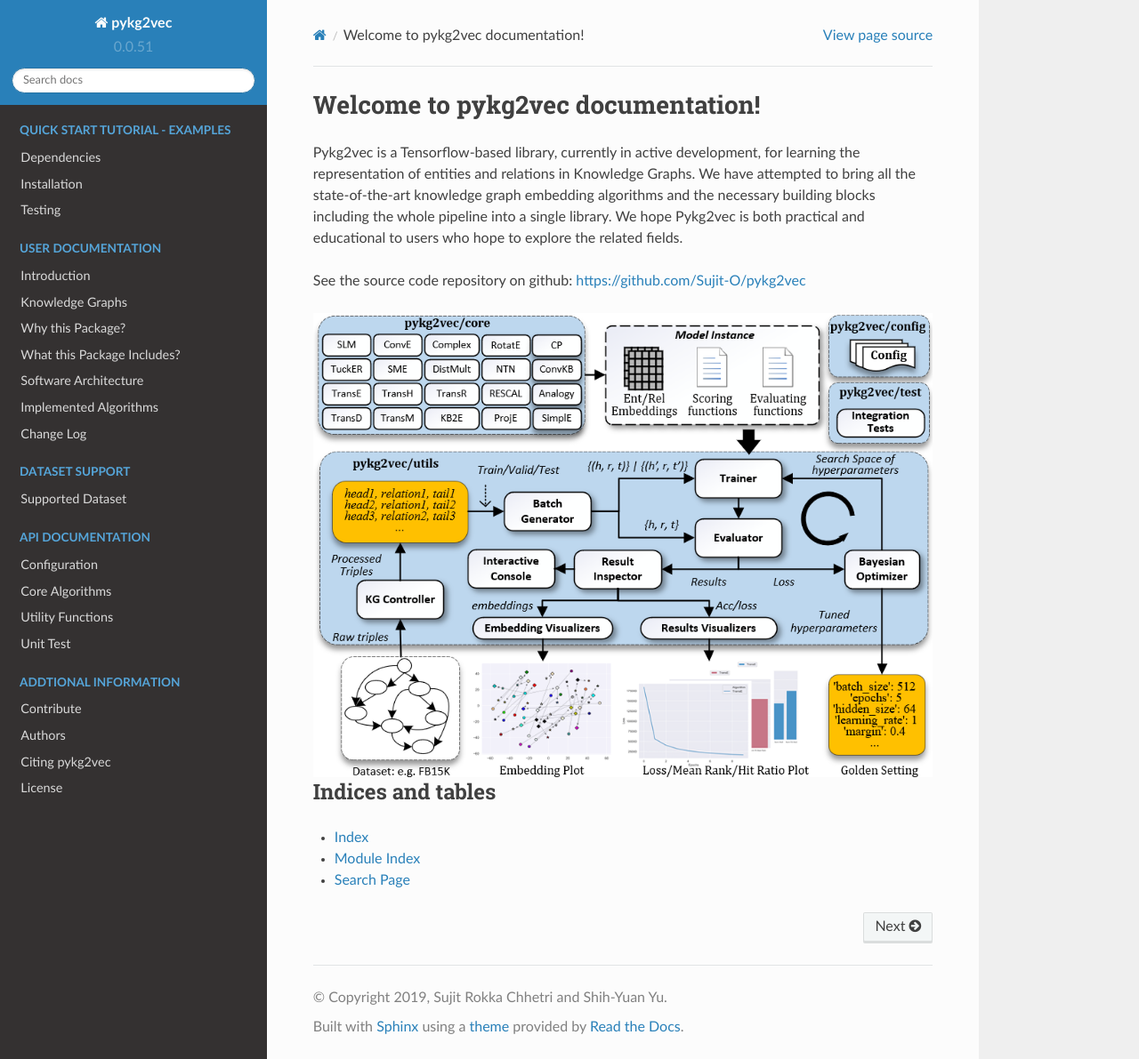
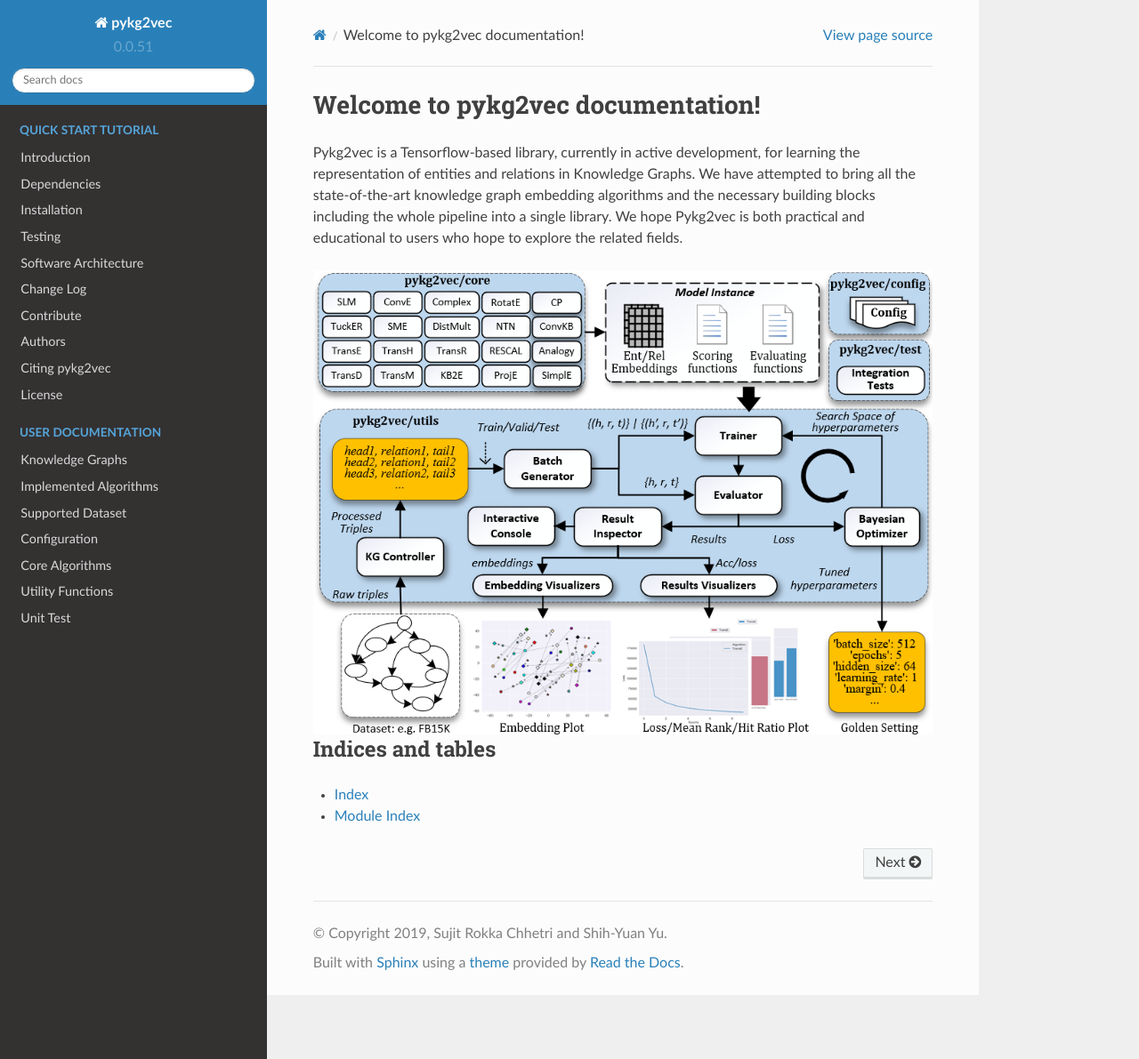
Before and after one commit to Sujit-O/pykg2vec, a Sphinx documentation site: the page built from docs/source/index.rst, in a window 1280 px wide and 1191 px high. Shown: the whole window at 89% size. Built offline with Sphinx 7.4.7 and the Read the Docs theme 2.0.0, drawn with Linux system fonts in a browser that asks for light colours; formulas are drawn with MathJax 3; pages that are not in the unit, such as notebooks, are missing from menus.

```diff
--- a/docs/source/index.rst
+++ b/docs/source/index.rst
@@ -12,7 +12,6 @@ entities and relations in Knowledge Graphs. We have attempted to bring all the s
 graph embedding algorithms and the necessary building blocks including the whole pipeline into a single
 library. We hope Pykg2vec is both practical and educational to users who hope to explore the related fields.
 
-See the source code repository on github: https://github.com/Sujit-O/pykg2vec
 
 .. image:: ../../figures/pykg2vec_structure.png
    :width: 700
@@ -22,54 +21,32 @@ See the source code repository on github: https://github.com/Sujit-O/pykg2vec
 .. toctree::
    :maxdepth: 2
    :hidden:
-   :caption: Quick Start Tutorial - Examples
+   :caption: Quick Start Tutorial
 
+   intro
    dependency
    install
    testing
    auto_examples/index
+   repostruct
+   change_log
+   contribute
+   authors
+   citations
+   license
 
 .. toctree::
    :maxdepth: 2
    :hidden:
    :caption: User Documentation
 
-   intro
    kgdata
-   whypack
-   struct
-   repostruct
    algos
-   change_log
-
-.. toctree::
-   :maxdepth: 2
-   :hidden:
-   :caption: Dataset Support
-
    dataset
-
-.. toctree::
-   :maxdepth: 2
-   :hidden:
-   :caption: API Documentation
-
    api
-
-.. toctree::
-   :maxdepth: 1
-   :hidden:
-   :caption: Addtional Information
-
-   contribute
-   authors
-   citations
-   license
-
 
 Indices and tables
 ==================
 
 * :ref:`genindex`
 * :ref:`modindex`
-* :ref:`search`
```
Also changed, not shown: docs/source/intro.rst (+27 -0 lines), docs/source/struct.rst (deleted, +0 -8 lines), docs/source/whypack.rst (deleted, +0 -15 lines).
